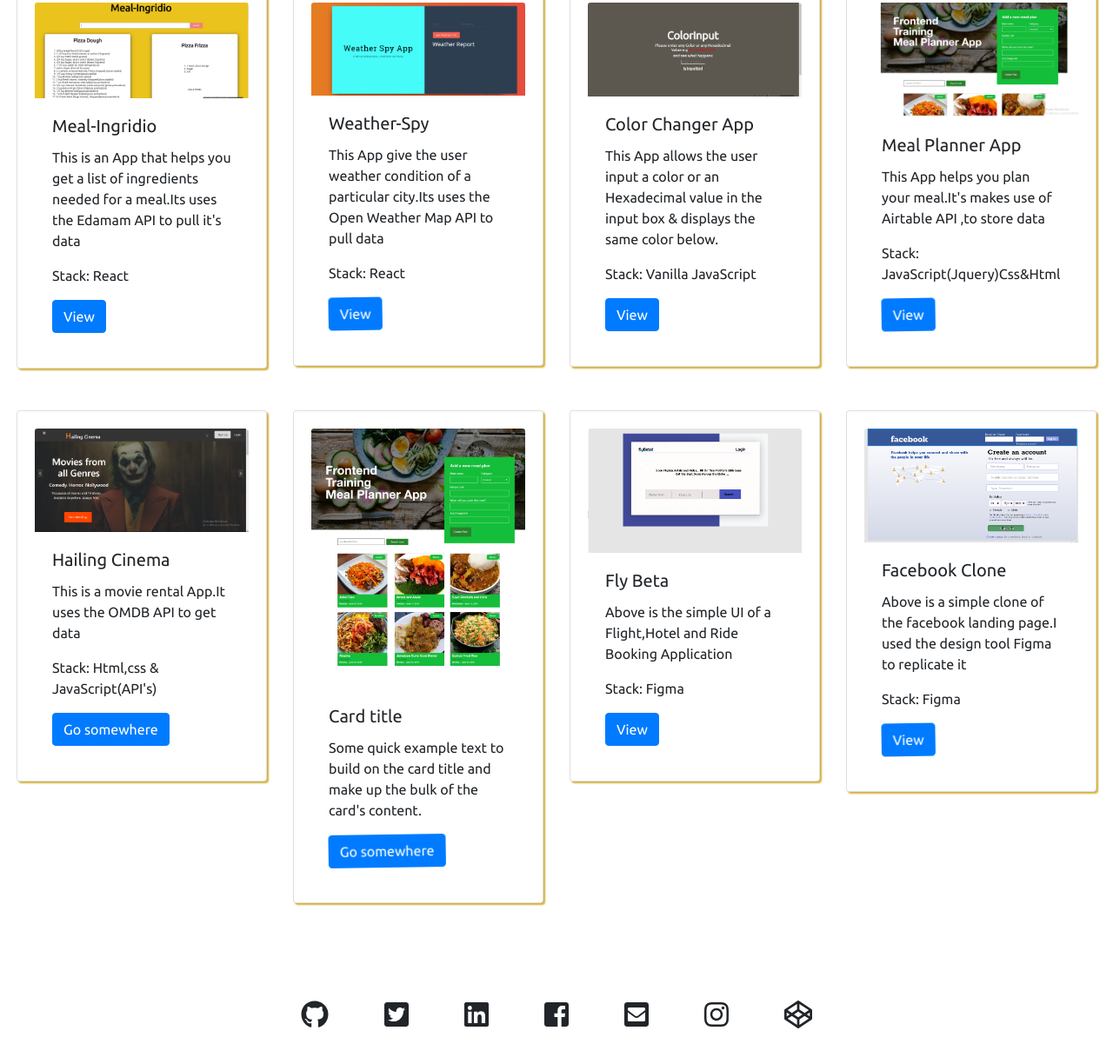
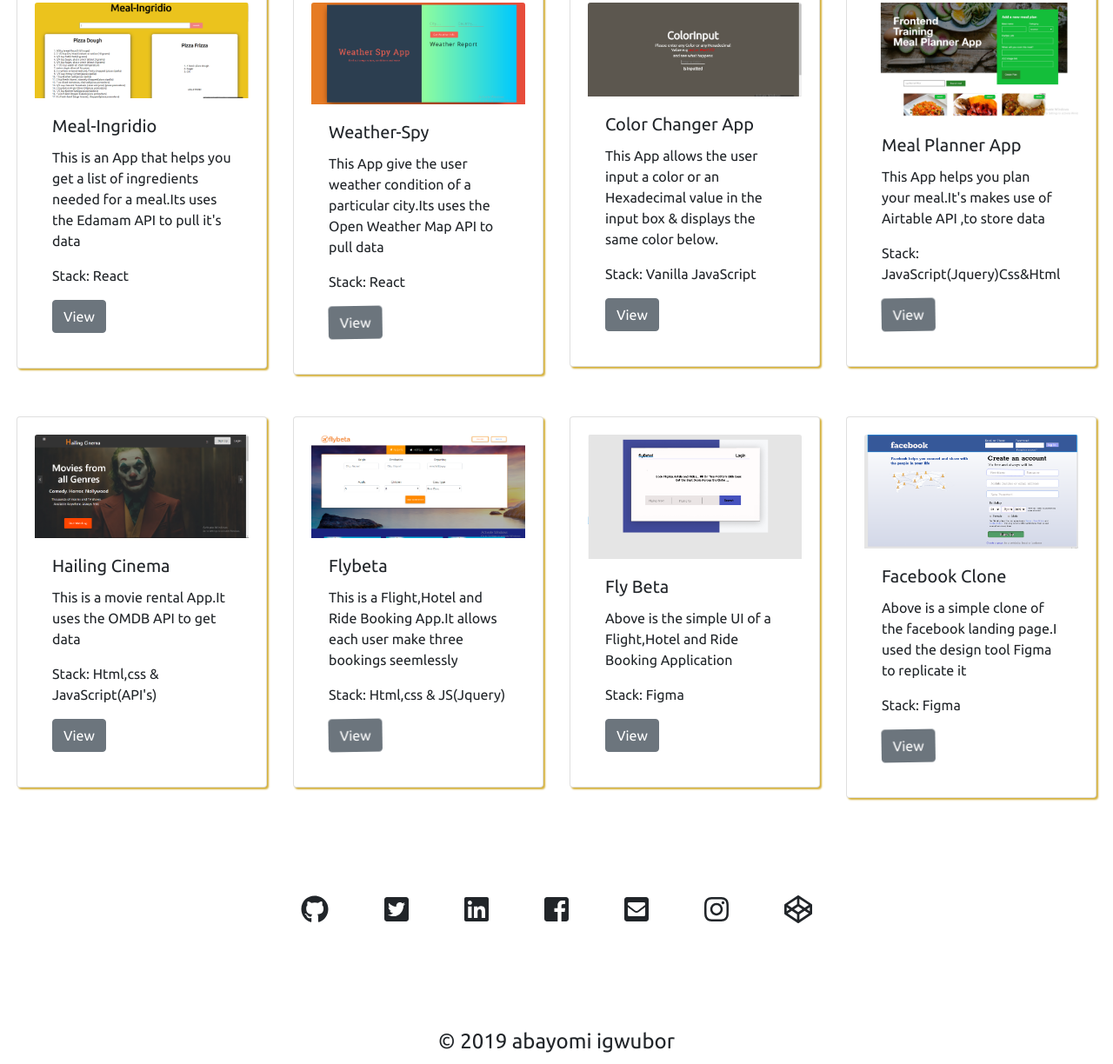
Before and after one commit to unbeatable-abayomi/portfolio-page, a plain HTML site: page index.html in a window 1280 px wide. Shown: the part 933-2157 px from the top of the page at 87% size. Drawn offline with nearby package versions, Linux system fonts and the light colour scheme.

Commit message:
addCVurl

```diff
--- a/index.html
+++ b/index.html
@@ -64,7 +64,7 @@
 
 
 
-                    <a href="https://drive.google.com/open?id=19zp6cSp6u2ZS9BAABV7QXE-5Z1Dqt_lf">
+                    <a href="https://drive.google.com/file/d/1lmEjpPtFE_nCf2ALyb0aJwl1F6IAeoS6/view?usp=sharing">
             <i class="far shake-top fa-file-pdf"></i>
            <i class="resume-text shake-top">resume</i>
                       </a>
@@ -120,7 +120,7 @@
                        <h5 class="card-title">Meal-Ingridio</h5>
                        <p class="card-text">This is an App that helps you get a list of ingredients needed for a meal.Its uses the Edamam API to pull it's data</p>
                        <p>Stack: React</p>
-                       <a href="https://meal-ingrido-app.netlify.com" class="heartbeat btn btn-primary">View</a>
+                       <a href="https://meal-ingrido.netlify.com" class="heartbeat btn btn-secondary">View</a>
                      </div>
                   </div>
                    </div>
@@ -128,12 +128,12 @@
                  <div class="second-project">
                   <div class="card card-projects" style="width: 18rem;">
                      <div class="card-body">
-                     <img class="card-img-top" src="./images/weather-spy1.PNG" alt="project">
+                     <img class="card-img-top" src="./images/weather-spy2.PNG" alt="project">
                      <div class="card-body">
                        <h5 class="card-title">Weather-Spy</h5>
                        <p class="card-text">This App give the user weather condition of a particular city.Its uses the Open Weather Map API to pull data</p>
                        <p>Stack: React</p>
-                       <a href="https://weather-spy-app.netlify.com" class="shake-bottom btn btn-primary">View</a>
+                       <a href="https://weather-spy-app.netlify.com" class="shake-bottom btn btn-secondary">View</a>
                      </div>
                      </div>
                    </div>
@@ -146,7 +146,7 @@
                        <h5 class="card-title">Color Changer App</h5>
                        <p class="card-text">This App allows the user input a color or an Hexadecimal value in the input box & displays the same color below.</p>
                        <p>Stack: Vanilla JavaScript</p>
-                       <a href="https://unbeatable-abayomi.github.io/colorChangerApp/" class="heartbeat btn btn-primary">View</a>
+                       <a href="https://color-changer-app.netlify.com" class="heartbeat btn btn-secondary">View</a>
                      </div>
                    </div>
                    </div>
@@ -159,7 +159,7 @@
                        <h5 class="card-title">Meal Planner App</h5>
                        <p class="card-text">This App helps you plan your meal.It's makes use of Airtable API ,to store data</p>
                        <p>Stack: JavaScript(Jquery)Css&Html</p>
-                       <a href="#" class="shake-bottom btn btn-primary">View</a>
+                       <a href="https://hotmeal-planner-app.netlify.com" class="shake-bottom btn btn-secondary">View</a>
                      </div>
                    </div>
                   </div>
@@ -176,7 +176,7 @@
                       <h5 class="card-title">Hailing Cinema</h5>
                       <p class="card-text">This is a movie rental App.It uses the OMDB API to get data</p>
                       <p>Stack: Html,css & JavaScript(API's)</p>
-                      <a href="#" class="heartbeat btn btn-primary">Go somewhere</a>
+                      <a href="http://group3-cinema.surge.sh/" class="heartbeat btn btn-secondary">View</a>
                     </div>
                  </div>
                   </div>
@@ -184,11 +184,12 @@
                 <div class="second-project">
                  <div class="card card-projects" style="width: 18rem;">
                     <div class="card-body">
-                    <img class="card-img-top" src="./images/SGA web project.jpg" alt="project">
+                    <img class="card-img-top" src="./images/flybeta.PNG" alt="project">
                     <div class="card-body">
-                      <h5 class="card-title">Card title</h5>
-                      <p class="card-text">Some quick example text to build on the card title and make up the bulk of the card's content.</p>
-                      <a href="#" class="shake-bottom btn btn-primary">Go somewhere</a>
+                      <h5 class="card-title">Flybeta</h5>
+                      <p class="card-text">This is a Flight,Hotel and Ride Booking App.It allows each user make three bookings seemlessly </p>
+                      <p>Stack:  Html,css & JS(Jquery) </p>
+                      <a href="https://flybeta-app.netlify.com" class="shake-bottom btn btn-secondary">View</a>
                     </div>
                     </div>
                   </div>
@@ -201,7 +202,7 @@
                       <h5 class="card-title">Fly Beta</h5>
                       <p class="card-text">Above is the simple UI of a Flight,Hotel and Ride Booking Application</p>
                       <p>Stack: Figma</p>
-                      <a href="https://www.figma.com/file/Le48WAFa0GOr7odeNJdyrUCT/flyBeta" class="heartbeat btn btn-primary">View</a>
+                      <a href="https://www.figma.com/file/Le48WAFa0GOr7odeNJdyrUCT/flyBeta" class="heartbeat btn btn-secondary">View</a>
                     </div>
                   </div>
                   </div>
@@ -214,7 +215,7 @@
                       <h5 class="card-title">Facebook Clone</h5>
                       <p class="card-text">Above is a simple clone of the facebook landing page.I used the design tool Figma to replicate it</p>
                       <p>Stack: Figma</p>
-                      <a href="https://www.figma.com/file/gDtO3NuIbgzCM0wn3mCLMZ7b/Facebook-pAGE?node-id=0%3A1" class="shake-bottom btn btn-primary">View</a>
+                      <a href="https://www.figma.com/file/gDtO3NuIbgzCM0wn3mCLMZ7b/Facebook-pAGE?node-id=0%3A1" class="shake-bottom btn btn-secondary">View</a>
                     </div>
                   </div>
                  </div>
@@ -237,7 +238,8 @@
         <a href="https://www.linkedin.com/in/abayomi-igwubor-400659178/">
             <i class="fab fa-linkedin"></i>
         </a>
-        <a href="http://facebook.com/igwubor.yomi">
+
+        <a href="http://facebook.com/abayomi.igwubor">
             <i class="fab fa-facebook-square"></i>
         </a>
         <a href="mailto:igwubor@gmail.com">
```
Also changed, not shown: images/flybeta.PNG (added), images/weather-spy2.PNG (added), index.js (line endings or trailing spaces), 1 other file.
